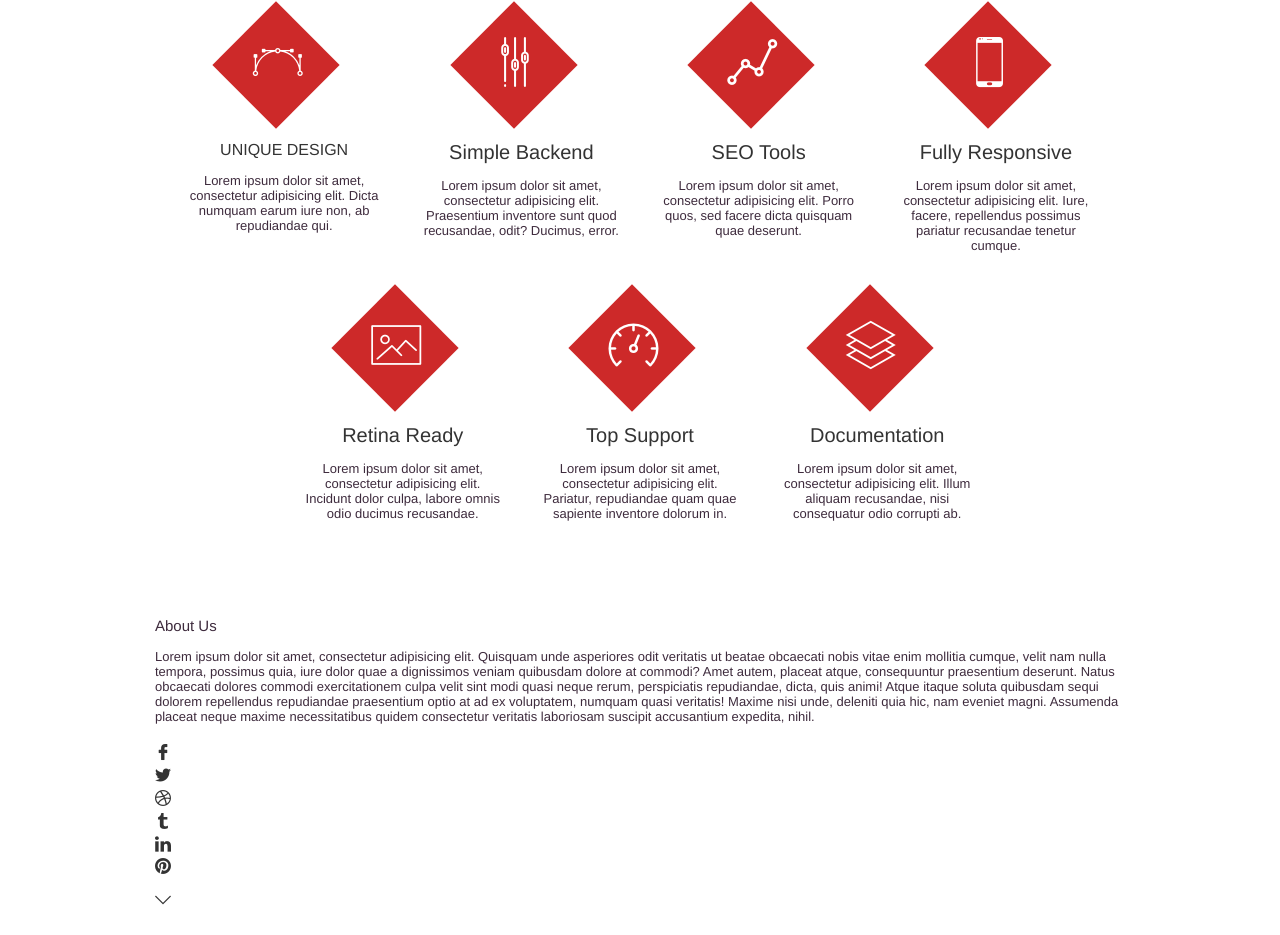
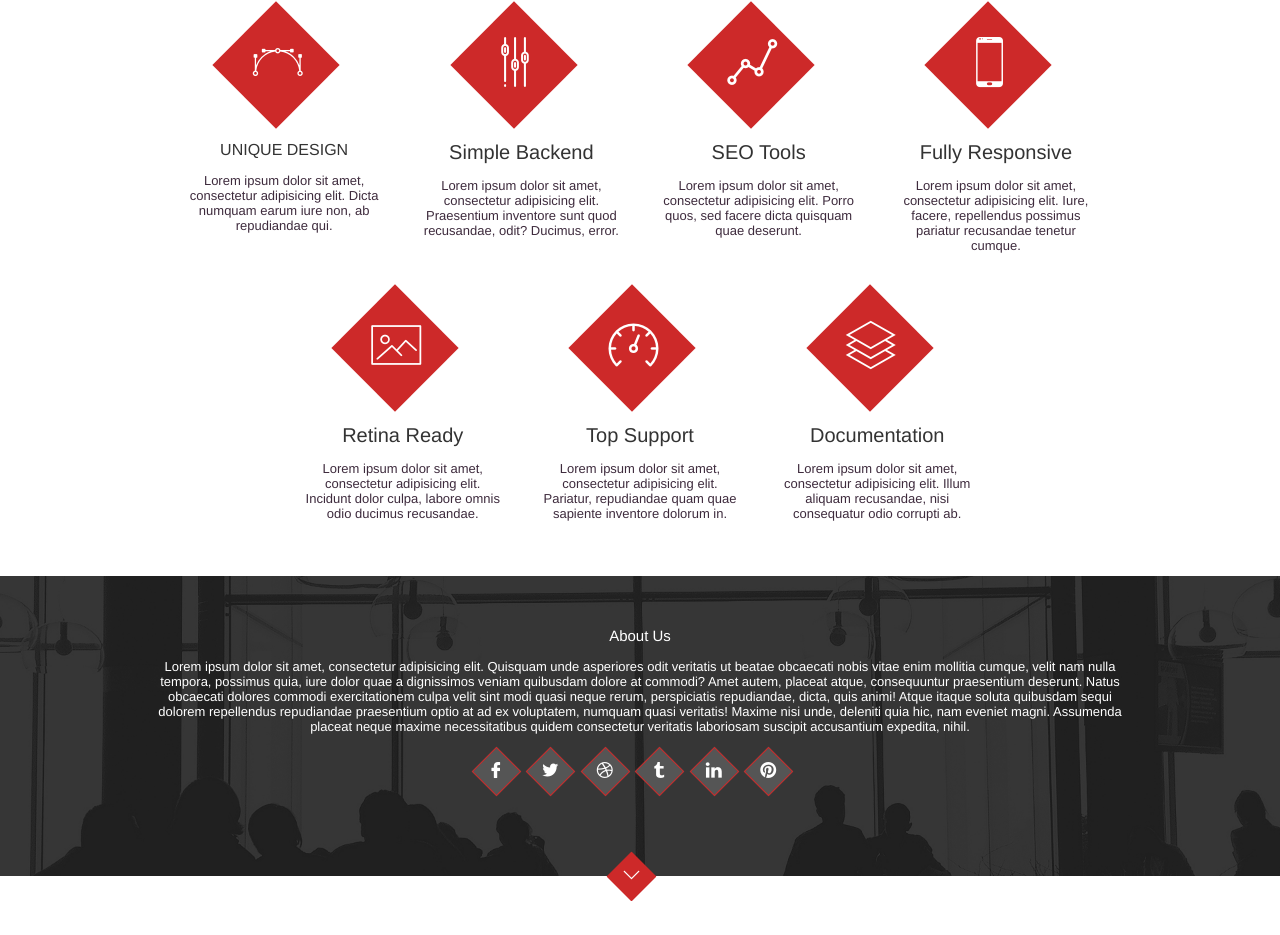
Before and after one commit to AhmedSaulti/rubiko, a website: page builds/development/index.html in a window 1280 px wide. Shown: the part 839-1774 px from the top of the page. After the commit the page ends 1740 px from the top, so only its background shows below. Drawn offline with Linux system fonts and the light colour scheme; a web font is replaced by a local one.

Commit message:
update about us

```diff
--- a/builds/development/fonts/styles.css
+++ b/builds/development/fonts/styles.css
@@ -2,10 +2,10 @@
 
 @font-face {
   font-family: "myicons";
-  src:url("fonts/myicons.eot");
-  src:url("fonts/myicons.eot?#iefix") format("embedded-opentype"),
-    url("fonts/myicons.woff") format("woff"),
-    url("fonts/myicons.ttf") format("truetype"),
+  src:url("myicons/myicons.eot");
+  src:url("myicons/myicons.eot?#iefix") format("embedded-opentype"),
+    url("myicons/myicons.woff") format("woff"),
+    url("myicons/myicons.ttf") format("truetype"),
     url("fonts/myicons.svg#myicons") format("svg");
   font-weight: normal;
   font-style: normal;
--- a/builds/development/index.html
+++ b/builds/development/index.html
@@ -147,39 +147,39 @@
       suscipit accusantium expedita, nihil.</p>
     <ul class="list-unstyled social-icons">
       <li>
-        <div class="rhombus">
+        <div class="rhombus-md">
           <i class="icon-facebook"></i>
         </div>
       </li>
       <li>
-        <div class="rhombus">
+        <div class="rhombus-md">
           <i class="icon-twitter-1"></i>
         </div>
       </li>
       <li>
-        <div class="rhombus">
+        <div class="rhombus-md">
           <i class="icon-dribble"></i>
         </div>
       </li>
       <li>
-        <div class="rhombus">
+        <div class="rhombus-md">
           <i class="icon-tumbler"></i>
         </div>
       </li>
       <li>
-        <div class="rhombus">
+        <div class="rhombus-md">
           <i class="icon-linkedin"></i>
         </div>
       </li>
       <li>
-        <div class="rhombus">
+        <div class="rhombus-md">
           <i class="icon-pinterest"></i>
         </div>
       </li>
     </ul>
-    <div class="rhombus bottom scroll-next" target=".portfolio">
-      <i class="icon-down-chevron"></i>
-    </div>
+  </div>
+  <div class="rhombus-next bottom scroll-next" target=".portfolio">
+    <i class="icon-down-chevron"></i>
   </div>
 </section>
 <!-- End of About Us -->
--- a/components/sass/partials/_layouts.scss
+++ b/components/sass/partials/_layouts.scss
@@ -64,7 +64,7 @@ section {
     font-size: 5rem;
 }
 
-.rhombus {
+%rhombus {
     position: relative;
     &::after {
         content: '';
@@ -74,7 +74,7 @@ section {
 }
 
 .rhombus-lg {
-    @extend .rhombus;
+    @extend %rhombus;
     height: 110px;
     color: $white;
     &::after {
@@ -88,6 +88,36 @@ section {
         position: absolute;
         top: 15px;
         left: 70px;
+    }
+}
+
+.rhombus-md {
+    @extend %rhombus;
+    height: 40px;
+    color: $white;
+    &::after {
+        background-color: $gray;
+        border: 1px solid $main-color;
+        width: 35px;
+        height: 35px;
+        left: 0%;
+        z-index: 2;
+    }
+    i {
+        position: absolute;
+        top: 8px;
+        left: 9px;
+        z-index: 6;
+    }
+}
+
+.rhombus-next {
+    @extend .rhombus-md;
+    position: absolute;
+    bottom: -23px;
+    left: 48%;
+    &::after{
+        background-color: $main-color;
     }
 }
 
@@ -108,3 +138,24 @@ section {
 #features {
     text-align: center;
 }
+
+#about-us {
+    background-image: url('../images/about-us-bg.png');
+    background-attachment: fixed;
+    background-position: center;
+    background-repeat: no-repeat;
+    background-size: cover;
+    position: relative;
+    height: 300px;
+    padding: 30px 0;
+    text-align: center;
+    * {
+        color: $white;
+    }
+    ul {
+        li {
+            display: inline-block;
+            width: 50px;
+        }
+    }
+}
```
Also changed, not shown: builds/development/css/style.css.
